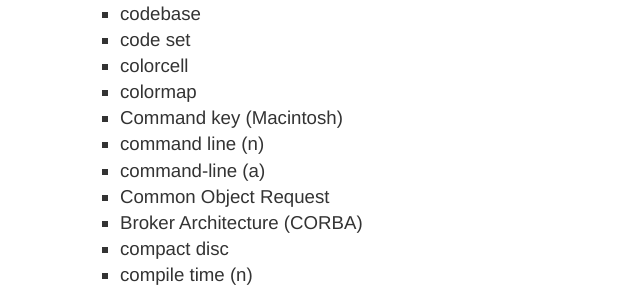
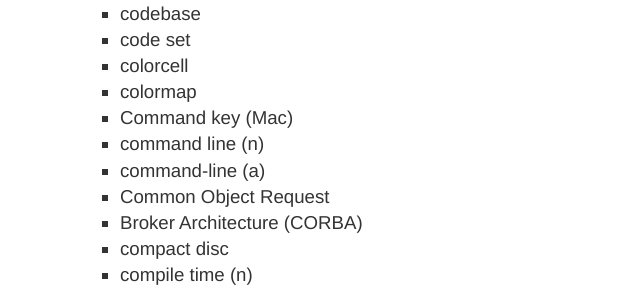
Before and after one commit to oreillymedia/production-resources, a Jekyll site: the page built from styleguide/index.md, in a window 1280 px wide and 900 px high, scrolled down 19467 px. Shown: the part 153-444 px from the top of the window, without its empty margins (112-752 px from the left). Built offline with Jekyll 4.4.1, drawn with Linux system fonts in a browser that asks for light colours; some of the changed text lies outside the part shown.

Commit message:
Update index.md
changing Macintosh to Mac

```diff
--- a/styleguide/index.md
+++ b/styleguide/index.md
@@ -982,7 +982,7 @@
  <li>code set</li>
  <li>colorcell</li>
  <li>colormap</li>
- <li>Command key (Macintosh)</li>
+ <li>Command key (Mac)</li>
  <li>command line (n)</li>
  <li>command-line (a)</li>
  <li>Common Object Request</li>
@@ -1236,7 +1236,7 @@
 
 <h2 id="wordlist-M">M</h2>
 <ul>
- <li>Macintosh</li>
+ <li>Mac</li>
  <li>macOS (replaces Mac OS X)</li>
  <li><strong>machine learning (n and a, no hyphen)</strong></li>
  <li>mail-handling (adjective)</li>
@@ -1313,7 +1313,7 @@
  <li>OpenMotif</li>
  <li>OpenStep</li>
  <li>OpenWindows</li>
- <li>Option key (Macintosh)</li>
+ <li>Option key (Mac)</li>
  <li>Oracle7</li>
  <li>Oracle8</li>
  <li>Oracle 8.0</li>
```
